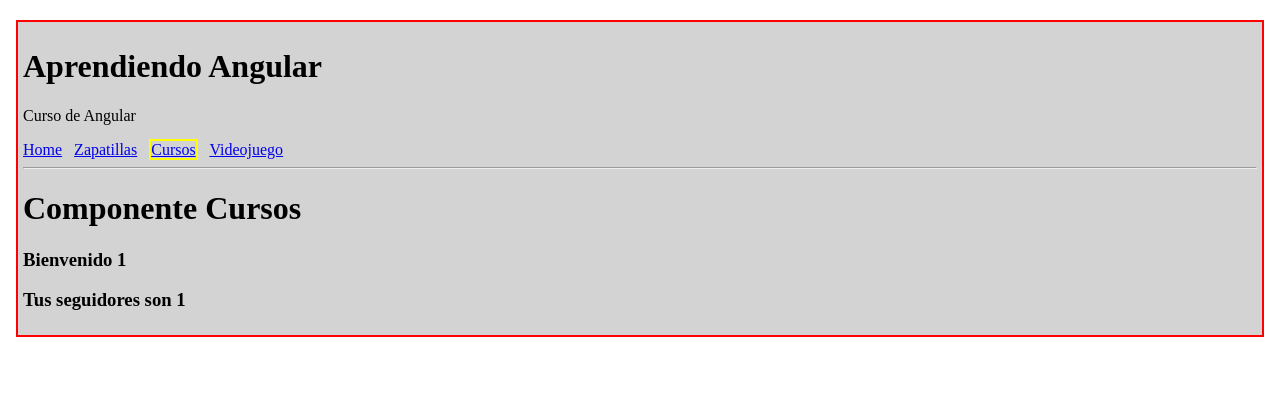
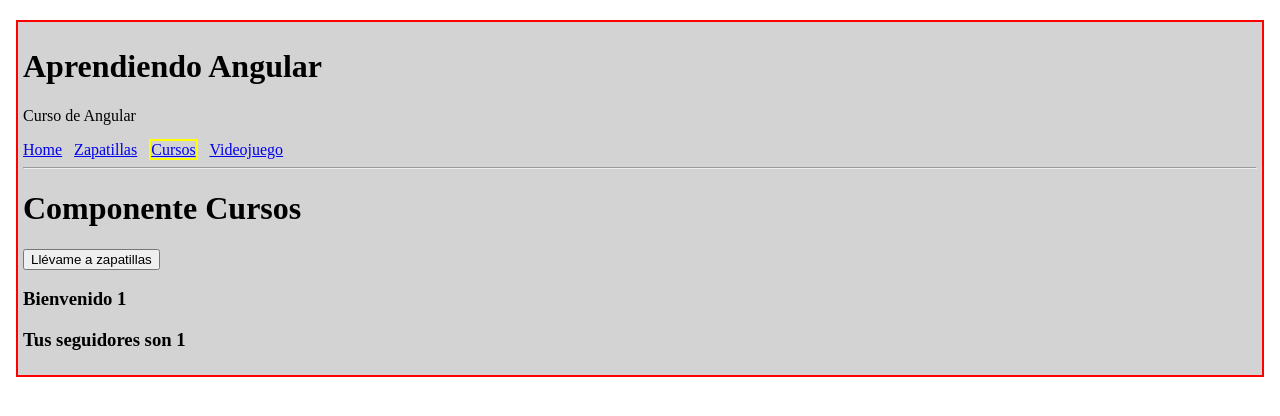
Before and after one commit to gitbatmanhub/App-Angular, an Angular app: page /cursos/1/1 in a window 1280 px wide. Shown: the top 416 px of the page. Built offline with nearby package versions, Linux system fonts and the light colour scheme.

Commit message:
Redirecciones router navigate

```diff
--- a/src/app/cursos/cursos.component.html
+++ b/src/app/cursos/cursos.component.html
@@ -1,3 +1,4 @@
 <h1>Componente Cursos</h1>
+<button (click)="redirigir()"> Llévame a zapatillas</button>
 <h3 *ngIf="nombre">Bienvenido {{nombre}}</h3>
 <h3 *ngIf="followers">Tus seguidores son {{followers}}</h3>
--- a/src/app/cursos/cursos.component.ts
+++ b/src/app/cursos/cursos.component.ts
@@ -25,6 +25,14 @@
     this._route.params.subscribe((params: Params) =>{
       this.nombre = params['nombre'];
       this.followers= +params['followers'];
+      if (this.nombre=='ninguno'){
+        this._router.navigate(['/home']);
+      }
       });
+
+
 }
+  redirigir(){
+    this._router.navigate(['/zapatillas']);
+  }
 }
```
